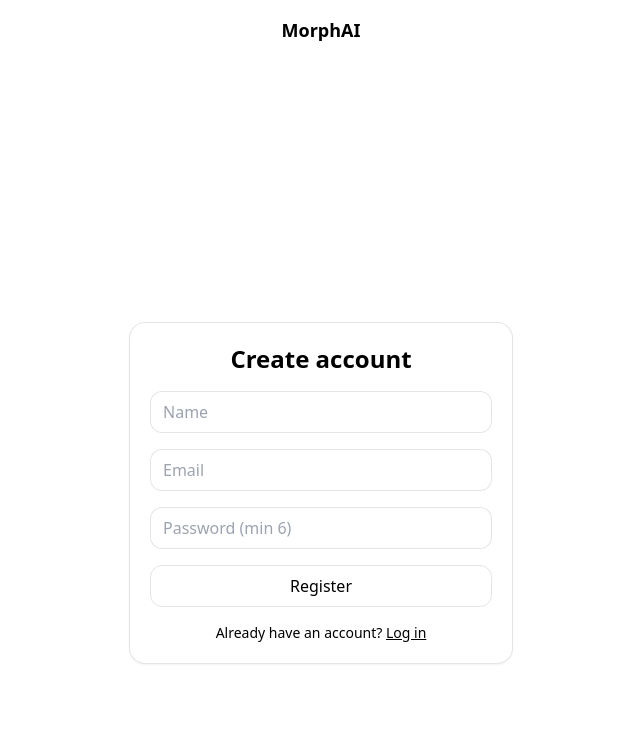
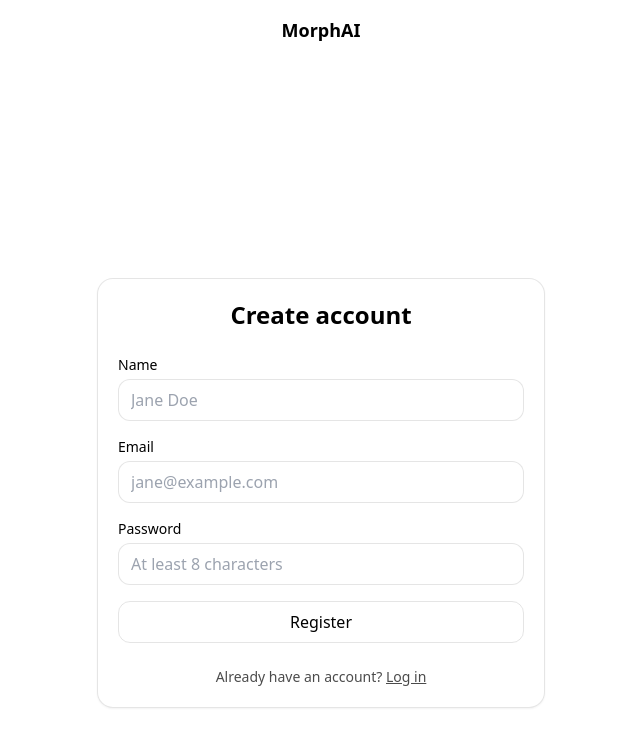
Before and after one commit to Gsprint-create/morphai-frontend, a Next.js app: page /register in a window 1280 px wide. Shown: the top 746 px of the page, without its empty margins (319-959 px from the left). Built offline with nearby package versions, Linux system fonts and the light colour scheme; no server answers.

Commit message:
fix: auth + schema cleanup, add toggle and middleware

```diff
--- a/src/app/api/auth/[...nextauth]/route.ts
+++ b/src/app/api/auth/[...nextauth]/route.ts
@@ -52,4 +52,5 @@ const authOptions = {
 
 const handler = NextAuth(authOptions);
 
+
 export { handler as GET, handler as POST };
--- /dev/null
+++ b/src/app/api/health/route.ts
@@ -0,0 +1,11 @@
+import { NextResponse } from "next/server";
+import { prisma } from "@/lib/prisma";
+
+export async function GET() {
+  try {
+    const count = await prisma.user.count();
+    return NextResponse.json({ ok: true, userCount: count });
+  } catch (e: any) {
+    return NextResponse.json({ ok: false, error: String(e?.message || e) }, { status: 500 });
+  }
+}
--- a/src/app/layout.tsx
+++ b/src/app/layout.tsx
@@ -2,7 +2,7 @@
 import "./globals.css";
 import type { Metadata } from "next";
 import TopBar from "@/components/TopBar";
-import { getServerSession } from "next-auth/next";
+import { getServerSession } from "next-auth";
 import { authOptions } from "@/lib/auth";
 
 export const metadata: Metadata = {
@@ -10,13 +10,17 @@ export const metadata: Metadata = {
   description: "Face Swap tool",
 };
 
-export default async function RootLayout({ children }: { children: React.ReactNode }) {
+export default async function RootLayout({
+  children,
+}: {
+  children: React.ReactNode;
+}) {
   const session = await getServerSession(authOptions);
 
   return (
     <html lang="en">
       <body className="min-h-screen">
-        <TopBar email={session?.user?.email ?? null} /> {/* ✅ only email */}
+        <TopBar email={session?.user?.email ?? null} />
         <main className="container py-8">{children}</main>
       </body>
     </html>
--- /dev/null
+++ b/src/app/middleware.ts
@@ -0,0 +1,25 @@
+import { NextResponse } from "next/server";
+import type { NextRequest } from "next/server";
+import { getToken } from "next-auth/jwt";
+
+export async function middleware(req: NextRequest) {
+  const { pathname } = req.nextUrl;
+
+  // Public routes:
+  if (pathname.startsWith("/login") || pathname.startsWith("/register") || pathname.startsWith("/api")) {
+    return NextResponse.next();
+  }
+
+  // Check session token (next-auth v4)
+  const token = await getToken({ req, secret: process.env.NEXTAUTH_SECRET });
+  if (!token) {
+    const url = new URL("/login", req.url);
+    url.searchParams.set("callbackUrl", req.nextUrl.pathname);
+    return NextResponse.redirect(url);
+  }
+  return NextResponse.next();
+}
+
+export const config = {
+  matcher: ["/((?!_next/static|_next/image|favicon.ico|manifest.webmanifest|sw.js).*)"],
+};
--- a/src/app/register/page.tsx
+++ b/src/app/register/page.tsx
@@ -4,72 +4,95 @@
 import { useState } from "react";
 import { useRouter } from "next/navigation";
 
-type RegisterResponse = { ok?: boolean; error?: string };
-
 export default function RegisterPage() {
-  const r = useRouter();
+  const router = useRouter();
+  const [name, setName] = useState("");
+  const [email, setEmail] = useState("");
+  const [password, setPassword] = useState("");
   const [msg, setMsg] = useState<string | null>(null);
-  const [busy, setBusy] = useState(false);
+  const [loading, setLoading] = useState(false);
 
   async function onSubmit(e: React.FormEvent<HTMLFormElement>) {
     e.preventDefault();
-    setBusy(true);
     setMsg(null);
-
-    const form = new FormData(e.currentTarget);
-    const payload = {
-      name: String(form.get("name") ?? ""),
-      email: String(form.get("email") ?? ""),
-      password: String(form.get("password") ?? ""),
-    };
-
+    setLoading(true);
     try {
       const res = await fetch("/api/register", {
         method: "POST",
         headers: { "Content-Type": "application/json" },
-        body: JSON.stringify(payload),
+        body: JSON.stringify({ name, email, password }),
       });
 
-      let data: RegisterResponse = {};
-      try {
-        // Safe parse without `any`
-        data = (await res.json()) as RegisterResponse;
-      } catch {
-        // non-JSON response; fall back to status
-      }
-
+      const data = await res.json().catch(() => ({}));
       if (res.ok) {
-        setMsg("Account created! Redirecting…");
-        setTimeout(() => r.push("/login"), 800);
+        setMsg("Account created! Redirecting to login…");
+        setTimeout(() => router.push("/login"), 800);
       } else {
-        setMsg(data.error ?? "Failed to register");
+        setMsg(data?.error || "Failed to register");
       }
     } catch {
       setMsg("Network error");
     } finally {
-      setBusy(false);
+      setLoading(false);
     }
   }
 
   return (
     <main className="min-h-screen flex items-center justify-center p-6">
-      <form onSubmit={onSubmit} className="card w-full max-w-sm space-y-4">
-        <h1 className="text-2xl font-bold text-center">Create account</h1>
+      <div className="w-full max-w-md space-y-6 card">
+        <h1 className="text-2xl font-semibold text-center">Create account</h1>
 
-        <input name="name" placeholder="Name" className="input" />
-        <input name="email" type="email" placeholder="Email" className="input" required />
-        <input name="password" type="password" placeholder="Password (min 6)" className="input" required />
+        <form onSubmit={onSubmit} className="space-y-4">
+          <div>
+            <label className="block text-sm mb-1">Name</label>
+            <input
+              className="input"
+              value={name}
+              onChange={(e) => setName(e.target.value)}
+              placeholder="Jane Doe"
+              required
+            />
+          </div>
 
-        <button disabled={busy} className="btn w-full">
-          {busy ? "Creating..." : "Register"}
-        </button>
+          <div>
+            <label className="block text-sm mb-1">Email</label>
+            <input
+              className="input"
+              type="email"
+              value={email}
+              onChange={(e) => setEmail(e.target.value)}
+              placeholder="jane@example.com"
+              required
+            />
+          </div>
 
-        {msg && <p className="text-sm text-center">{msg}</p>}
+          <div>
+            <label className="block text-sm mb-1">Password</label>
+            <input
+              className="input"
+              type="password"
+              value={password}
+              onChange={(e) => setPassword(e.target.value)}
+              placeholder="At least 8 characters"
+              minLength={8}
+              required
+            />
+          </div>
 
-        <p className="text-sm text-center text-[var(--muted)]">
-          Already have an account? <a className="underline" href="/login">Log in</a>
+          <button className="btn w-full" disabled={loading}>
+            {loading ? "Creating…" : "Register"}
+          </button>
+        </form>
+
+        {msg && (
+          <p className="text-center text-sm opacity-80">{msg}</p>
+        )}
+
+        <p className="text-center text-sm opacity-70">
+          Already have an account?{" "}
+          <a href="/login" className="underline">Log in</a>
         </p>
-      </form>
+      </div>
     </main>
   );
 }
--- /dev/null
+++ b/src/components/Toggle.tsx
@@ -0,0 +1,40 @@
+"use client";
+
+import { useId } from "react";
+
+type Props = {
+  label: string;
+  checked: boolean;
+  onChange: (v: boolean) => void;
+  description?: string;
+  disabled?: boolean;
+};
+
+export default function Toggle({ label, description, checked, onChange, disabled }: Props) {
+  const id = useId();
+  return (
+    <label htmlFor={id} className={`flex items-start gap-3 select-none ${disabled ? "opacity-60" : ""}`}>
+      <button
+        id={id}
+        type="button"
+        role="switch"
+        aria-checked={checked}
+        aria-label={label}
+        onClick={() => !disabled && onChange(!checked)}
+        className={`relative inline-flex h-6 w-11 shrink-0 cursor-pointer rounded-full transition
+          ${checked ? "bg-blue-600" : "bg-gray-400/60"}
+          ${disabled ? "cursor-not-allowed" : ""}`}
+      >
+        <span
+          className={`pointer-events-none inline-block h-5 w-5 translate-x-0.5 rounded-full bg-white shadow transition
+            ${checked ? "translate-x-5" : "translate-x-0.5"}`}
+        />
+      </button>
+
+      <div className="leading-tight">
+        <div className="font-medium">{label}</div>
+        {description ? <div className="text-sm opacity-75">{description}</div> : null}
+      </div>
+    </label>
+  );
+}
--- a/src/lib/auth.ts
+++ b/src/lib/auth.ts
@@ -1,18 +1,18 @@
 // src/lib/auth.ts
-import NextAuth, { type NextAuthConfig } from "next-auth";
+import { type NextAuthOptions } from "next-auth";
 import Credentials from "next-auth/providers/credentials";
 import bcrypt from "bcryptjs";
 import { prisma } from "./prisma";
 
-export const authOptions: NextAuthConfig = {
-  trustHost: true,
+export const authOptions: NextAuthOptions = {
   secret: process.env.NEXTAUTH_SECRET,
   session: { strategy: "jwt" },
   pages: { signIn: "/login" },
   providers: [
     Credentials({
+      name: "Credentials",
       credentials: { email: {}, password: {} },
-      authorize: async (creds) => {
+      async authorize(creds) {
         const email = (creds?.email || "").toLowerCase().trim();
         const password = creds?.password || "";
         if (!email || !password) return null;
@@ -28,6 +28,3 @@ export const authOptions: NextAuthConfig = {
     }),
   ],
 };
-
-// v5 helpers — this MUST exist for `auth()` to work
-export const { handlers, auth, signIn, signOut } = NextAuth(authOptions);
--- a/src/lib/prisma.ts
+++ b/src/lib/prisma.ts
@@ -1,8 +1,9 @@
 import { PrismaClient } from "@prisma/client";
-const globalForPrisma = global as unknown as { prisma: PrismaClient };
+
+const globalForPrisma = globalThis as unknown as { prisma: PrismaClient };
 
 export const prisma =
-  globalForPrisma.prisma ||
+  globalForPrisma.prisma ??
   new PrismaClient({
     log: process.env.NODE_ENV === "development" ? ["query", "error", "warn"] : ["error"],
   });
```
Also changed, not shown: package.json (+7 -3 lines), public/sw.js (deleted, +0 -17 lines), .eslintrc.json (added), public/manifest.webmanifest (deleted), 2 other files (tests, documents, lock files or other folders).
